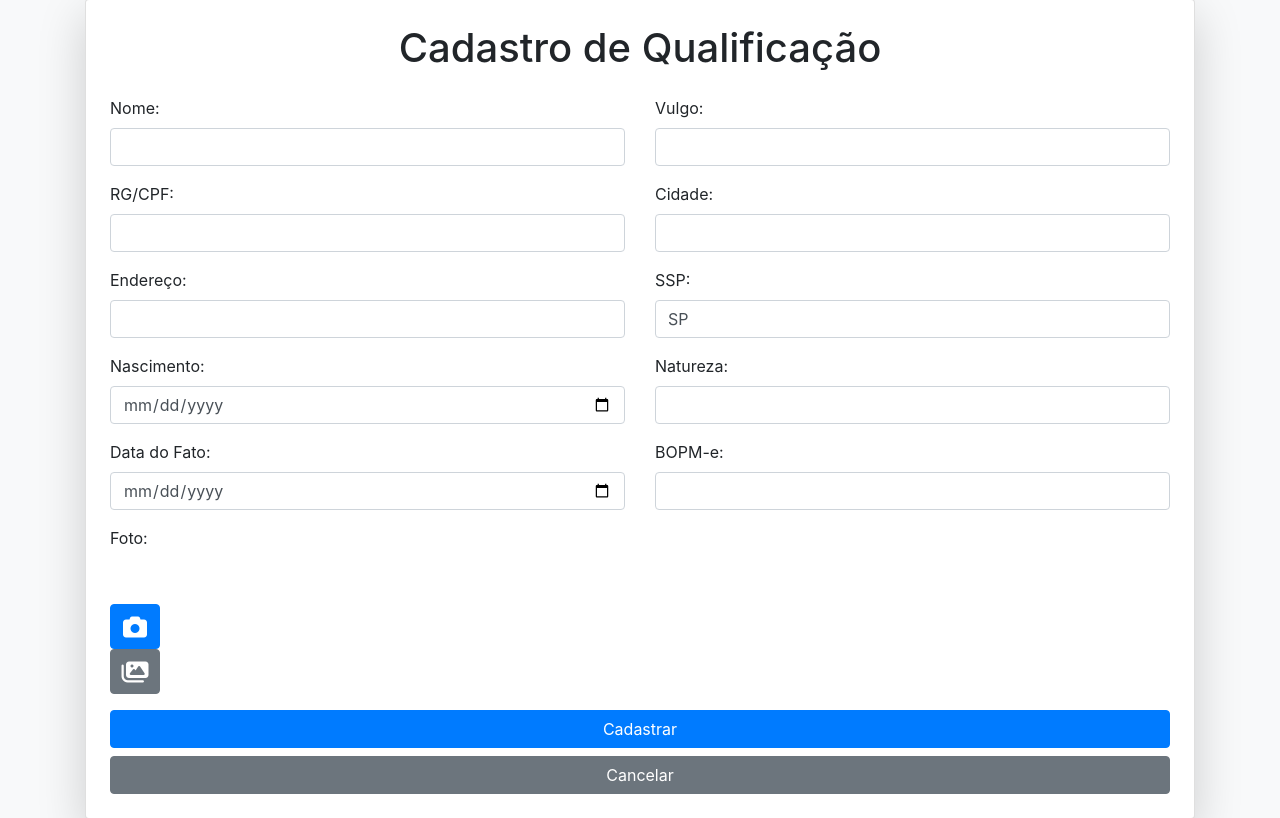
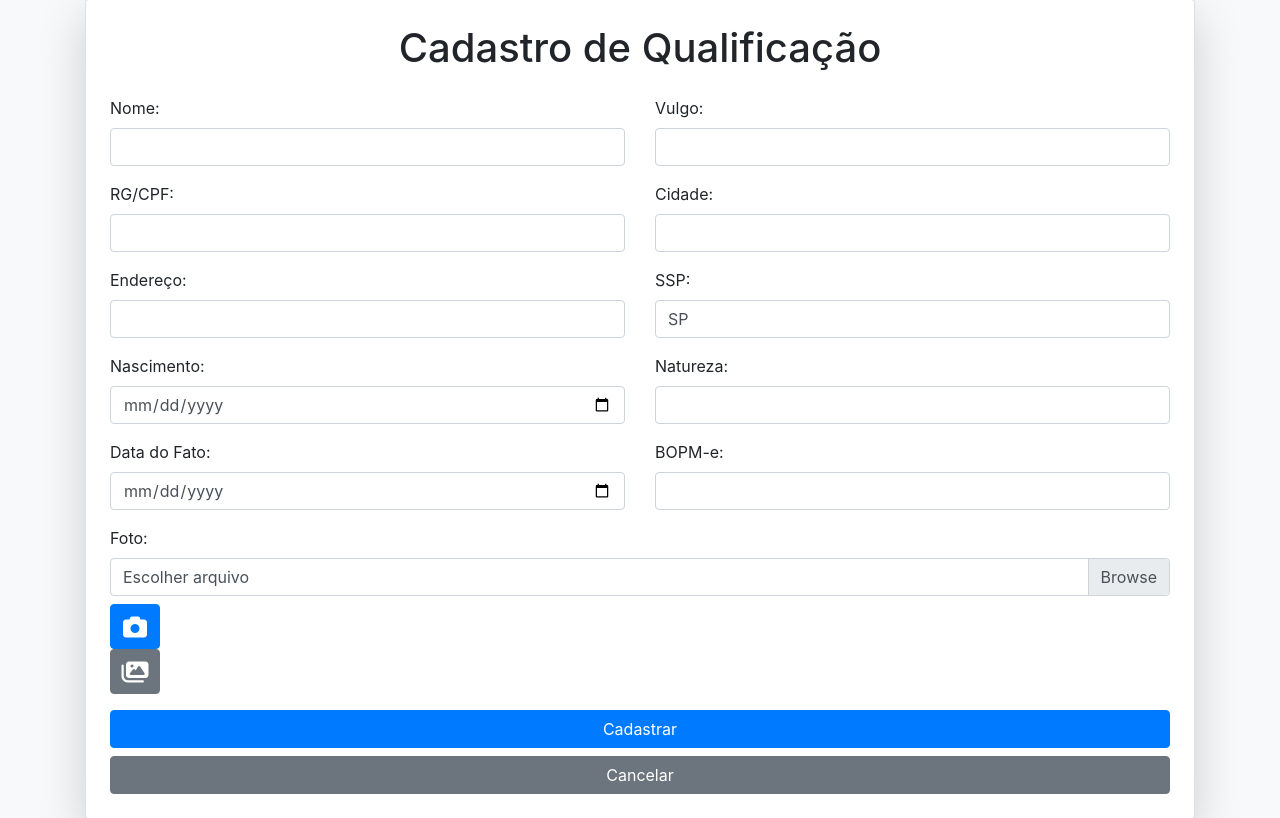
Before and after one commit to davidmp24/Qualificador, a Flask app: page /qualificacao in a window 1280 px wide. Shown: the part 49-867 px from the top of the page. Run offline with Flask 3, Linux system fonts and the light colour scheme; parts of the project's set-up code (start-up, migrations or seed data) failed here and were passed over; some libraries are stand-ins or nearby versions.

Commit message:
att-botao-foto-1.2

```diff
--- a/templates/qualificacao.html
+++ b/templates/qualificacao.html
@@ -84,7 +84,7 @@
                 <div class="form-group">
                     <label for="foto">Foto:</label>
                     <div class="custom-file">
-                        <input type="file" id="foto" name="foto" class="custom-file-input" accept="image/*">
+                        <input type="file" id="foto" name="foto" class="custom-file-input" accept="image/*" capture="user"> <label class="custom-file-label" for="foto">Escolher arquivo</label>
                     </div>
                     <div class="mt-2">
                         <button type="button" id="abrir-camera" class="btn btn-primary">
```
